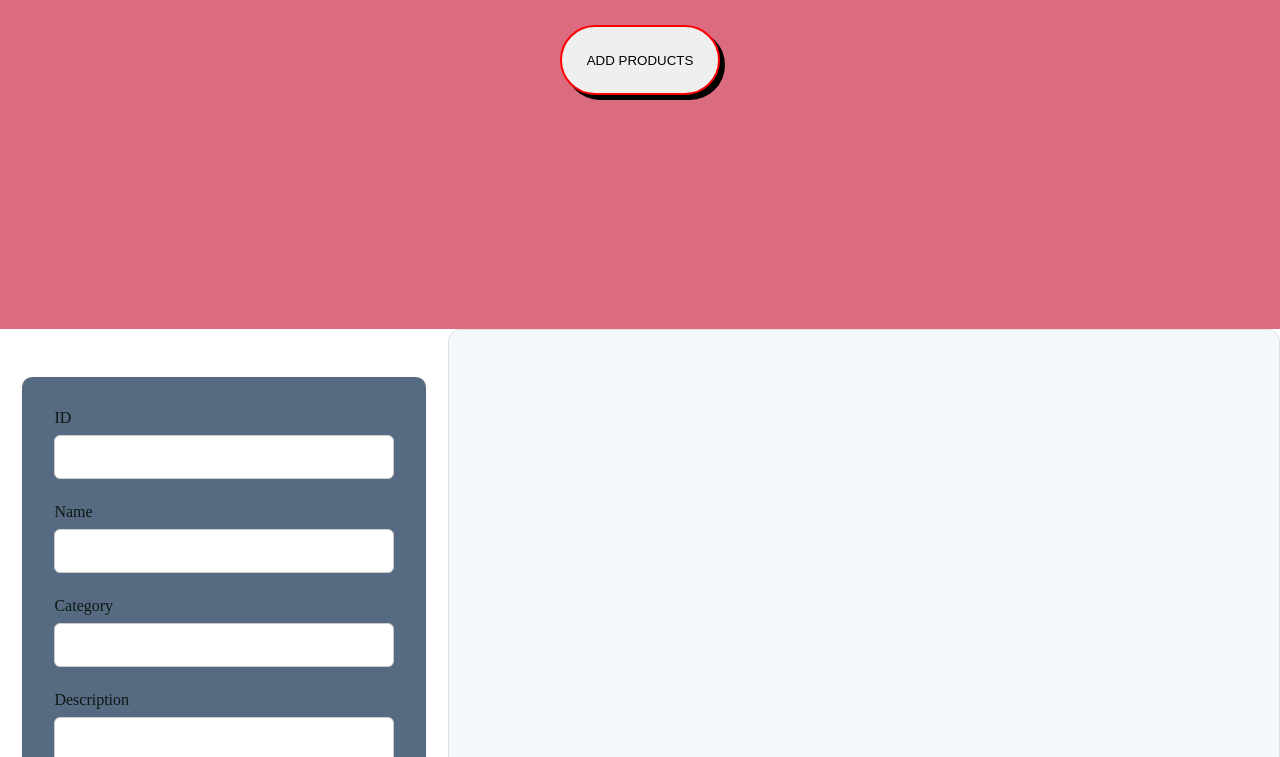
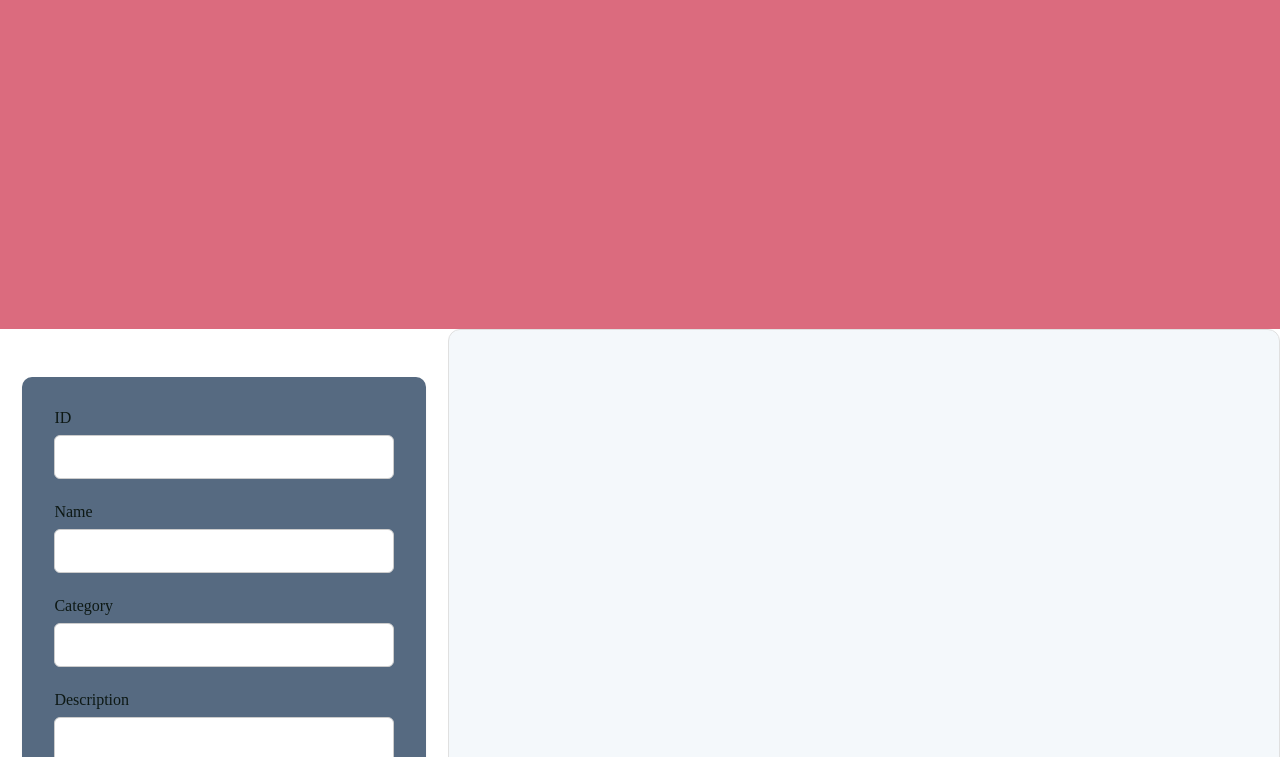
Before and after one commit to sakyibea-esinam-juliet/jsfridayassignment, a plain HTML site: page index.html in a window 1280 px wide. Shown: the part 343-1100 px from the top of the page. Drawn offline with Linux system fonts and the light colour scheme; no server answers.

Commit message:
remove button

```diff
--- a/index.html
+++ b/index.html
@@ -12,7 +12,7 @@
       <section id="hero">
         <h1 id="heading">Ana's scrub</h1>
         <p id="heading2">Quality and affordable scrubs for sale</p>
-        <button id="button">ADD PRODUCTS</button>
+        <!-- <button id="button">ADD PRODUCTS</button> -->
     </section>
     <main>
       <div class="form-container">
--- a/style.css
+++ b/style.css
@@ -22,7 +22,7 @@
   margin-top: 40px;
   font-style: italic;
 }
-#button {
+/* #button {
   width: 160px;
   height: 70px;
   margin-top: 40px;
@@ -30,10 +30,10 @@
   border-radius: 50px;
   padding: 10px;
   box-shadow: 5px 5px black;
-}
-#button:hover {
+} */
+/* #button:hover {
   background-color: brown;
-}
+} */
 
 body {
   font-family: outfit;
```
